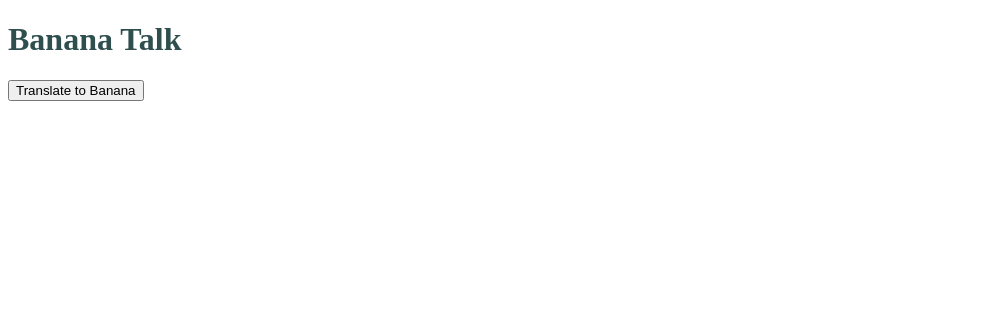
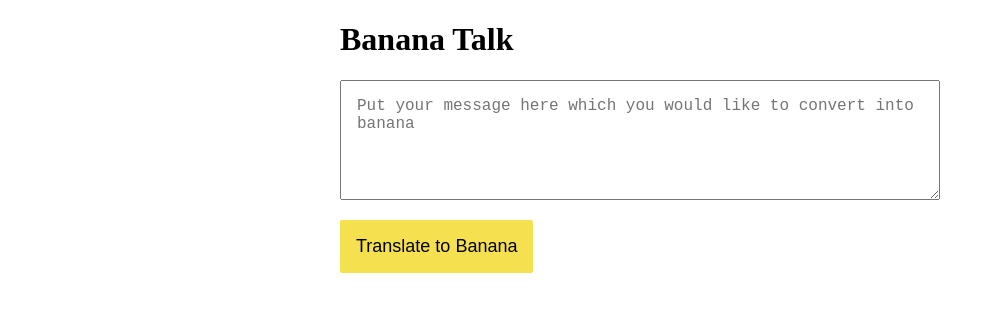
Before and after one commit to bhushannaikaroskar/banana-speak, a plain HTML site: page index.html in a window 1280 px wide. Shown: the whole page, without its empty margins (0-995 px from the left). Drawn offline with Linux system fonts and the light colour scheme.

Commit message:
add input and style page
added textarea, styled button and page

```diff
--- a/app.js
+++ b/app.js
@@ -1,5 +1,9 @@
 var buttonTranslate = document.querySelector("#btn-translate");
+var textInput = document.querySelector("#text-input");
 
-buttonTranslate.addEventListener("click",function clickEventHandler(){
+function clickEventHandler(){
     console.log("Clicked");
-});
+    console.log(textInput.value);
+}
+
+buttonTranslate.addEventListener("click",clickEventHandler);
--- a/index.html
+++ b/index.html
@@ -1,15 +1,18 @@
 <!DOCTYPE html>
 <html lang="en">
 <head>
-    <meta charset="UTF-8">
-    <meta http-equiv="X-UA-Compatible" content="IE=edge">
-    <meta name="viewport" content="width=device-width, initial-scale=1.0">
+    <meta charset="UTF-8" />
+    <meta http-equiv="X-UA-Compatible" content="IE=edge" />
+    <meta name="viewport" content="width=device-width, initial-scale=1.0" />
     <title>Banana Speak</title>
-    <link rel="stylesheet" href="style.css">
+    <link rel="stylesheet" href="style.css" />
 </head>
 <body>
-    <h1>Banana Talk</h1>
-    <button id="btn-translate">Translate to Banana</button>
-    <script src="app.js"></script>
+    <div class="container">
+        <h1>Banana Talk</h1>
+        <textarea id="text-input" placeholder="Put your message here which you would like to convert into banana"></textarea>
+        <button id="btn-translate" class="link-primary">Translate to Banana</button>
+        <script src="app.js" type="text/javascript"></script>
+    </div>
 </body>
 </html>
--- a/style.css
+++ b/style.css
@@ -1,4 +1,28 @@
-/* Testing style */
-h1{
-    color: darkslategray;
+:root{
+    --primary-color:#f5e050;
 }
+
+.container{
+
+    padding: 0 1rem;
+    max-width: 600px;
+    margin: auto;
+}
+
+textarea{
+    box-sizing: border-box;
+    width: 100%;
+    height: 15vh;
+    padding: 1rem;
+    font-size: large;
+
+}
+
+.link-primary{
+    border-style: none;
+    padding: 1rem;
+    font-size: 18px;
+    background-color: var(--primary-color);
+    border-radius: 2px;
+    margin: 1rem 0;
+}
```
